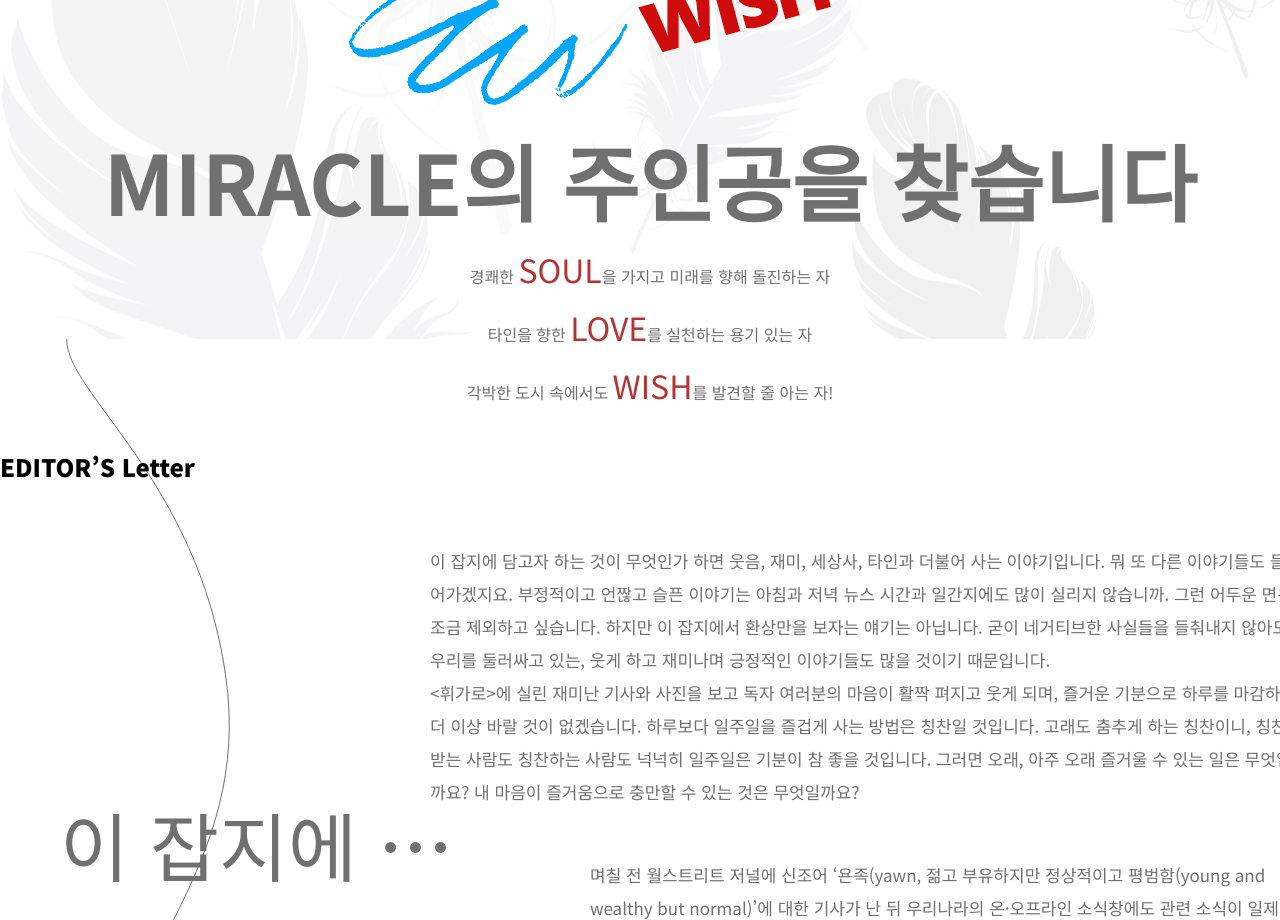
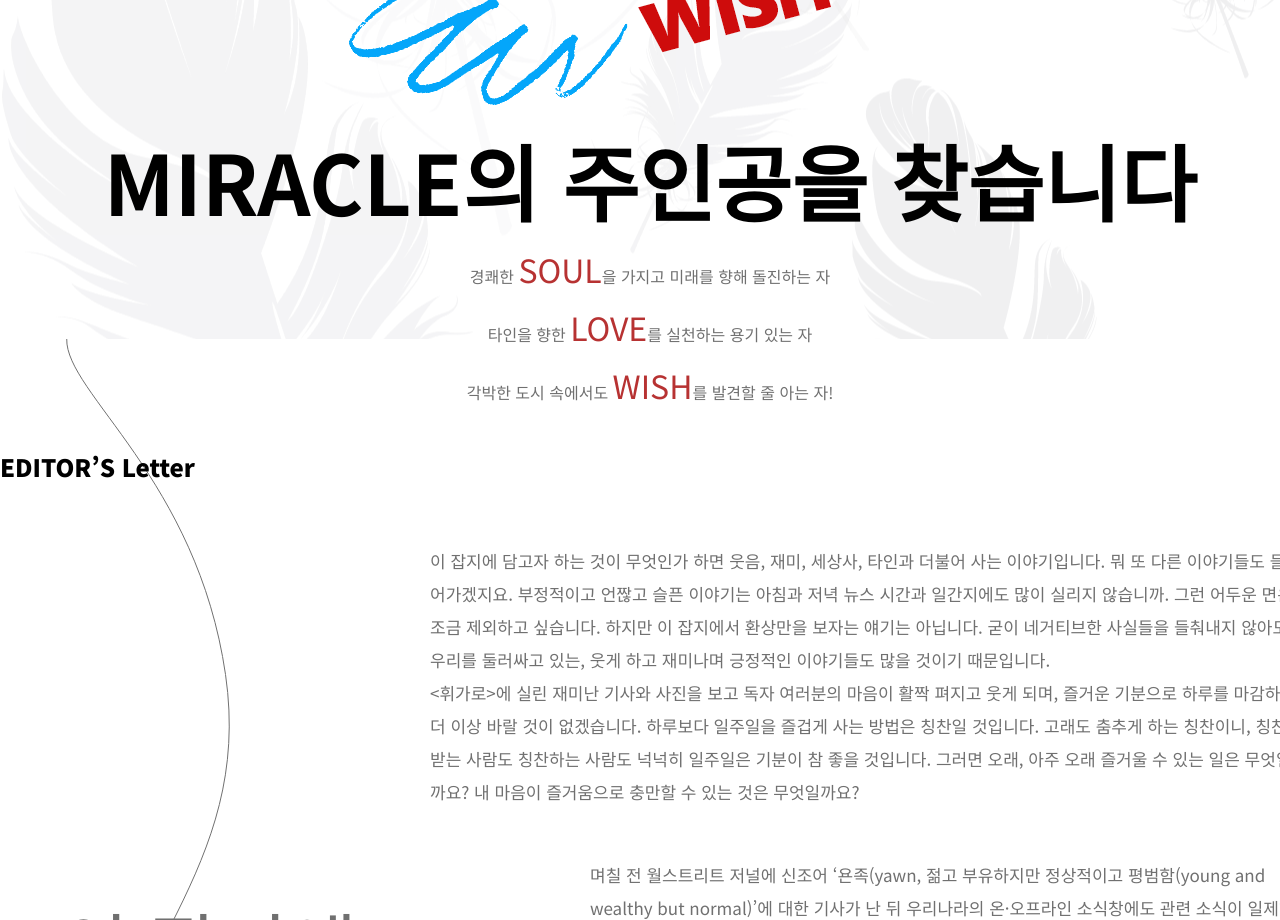
Before and after one commit to eroica-design/ediweb, a plain HTML site: page index.html in a window 1280 px wide. Shown: the part 3480-4400 px from the top of the page. Drawn offline with nearby package versions, Linux system fonts and the light colour scheme.

Commit message:
Add files via upload

```diff
--- a/css/style.css
+++ b/css/style.css
@@ -203,6 +203,7 @@ h2{
 }
 .p4 > h3{
   font-size: 83px;
+  color: #000000;
 }
 .p4 > p > span{
   font-size: 32px;
@@ -231,7 +232,7 @@ h2{
 .p5 > h5{
   position: absolute;
   left: 60px;
-  top: 450px;
+  top: 550px;
   font-size: 75px;
   font-weight: 500;
 }
```
